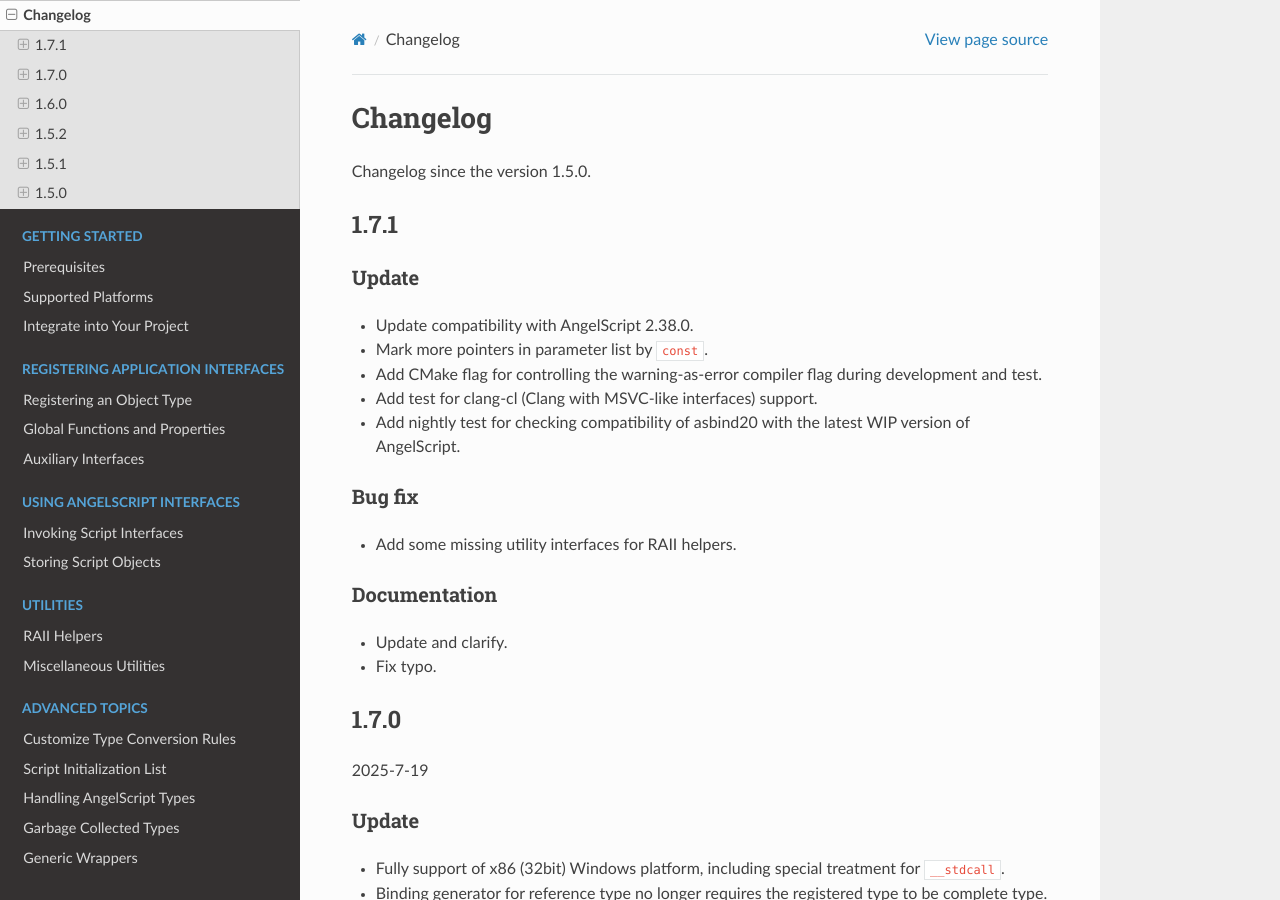
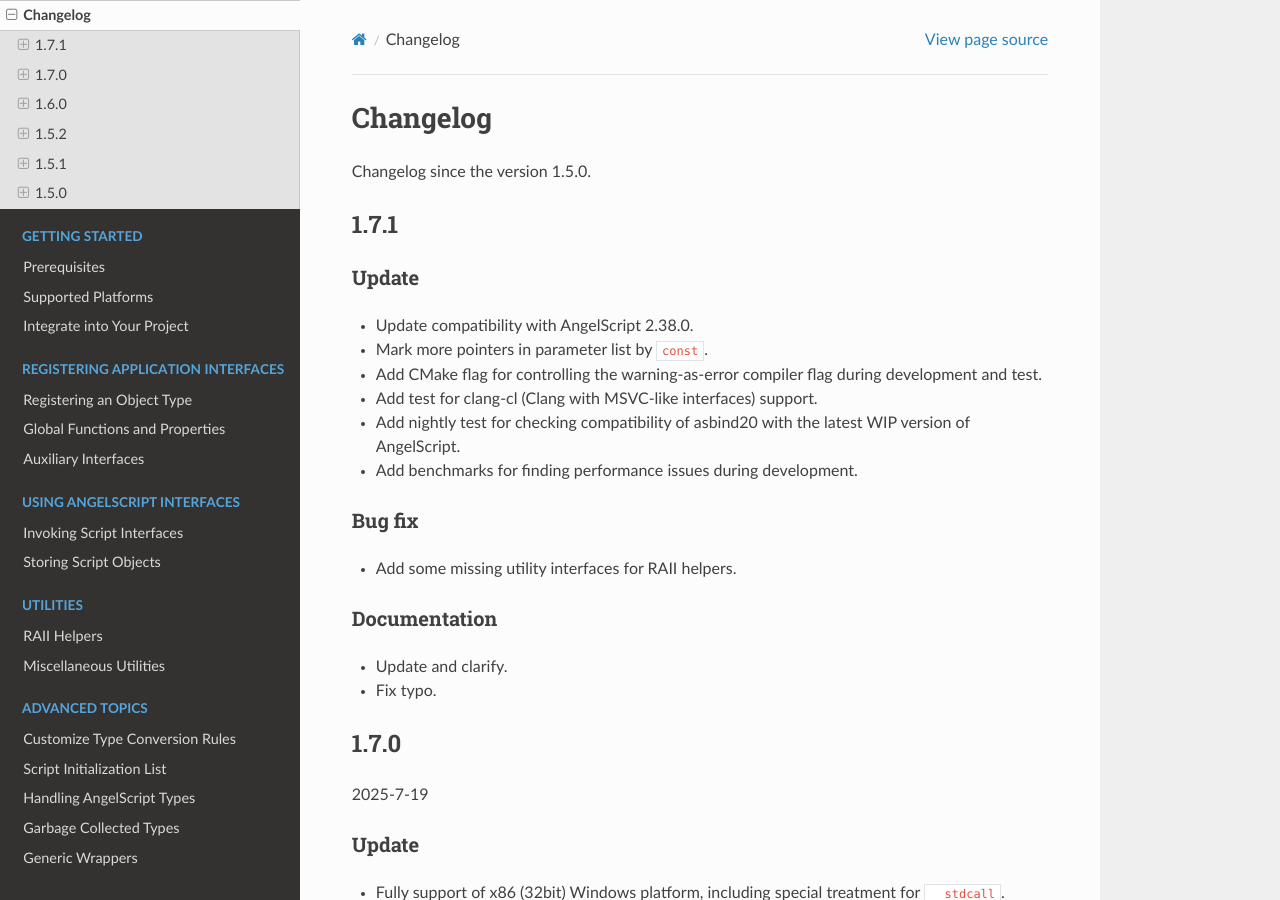
Before and after one commit to HenryAWE/asbind20, a Sphinx documentation site: the page built from doc/changelog.rst, in a window 1280 px wide and 900 px high. Built offline with Sphinx 7.4.7 and the Read the Docs theme 3.1.0, drawn with Linux system fonts in a browser that asks for light colours.

Commit message:
Update changelog

```diff
--- a/doc/changelog.rst
+++ b/doc/changelog.rst
@@ -14,6 +14,7 @@ Update
 - Add CMake flag for controlling the warning-as-error compiler flag during development and test.
 - Add test for clang-cl (Clang with MSVC-like interfaces) support.
 - Add nightly test for checking compatibility of asbind20 with the latest WIP version of AngelScript.
+- Add benchmarks for finding performance issues during development.
 
 Bug fix
 ~~~~~~~
```
